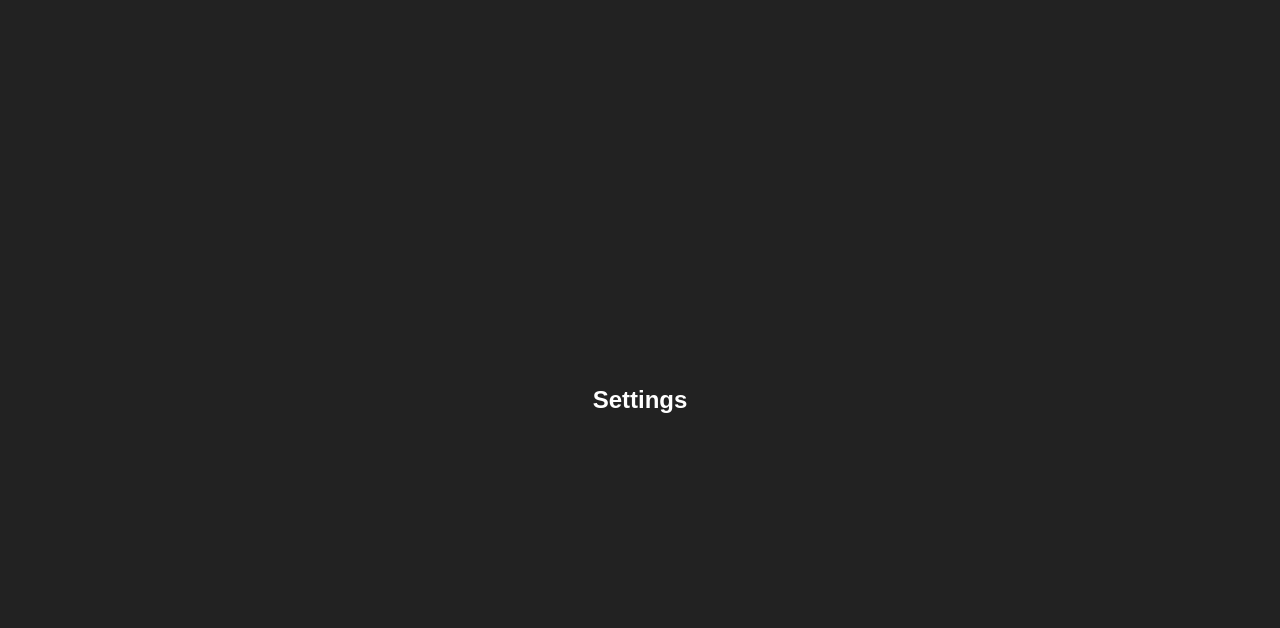
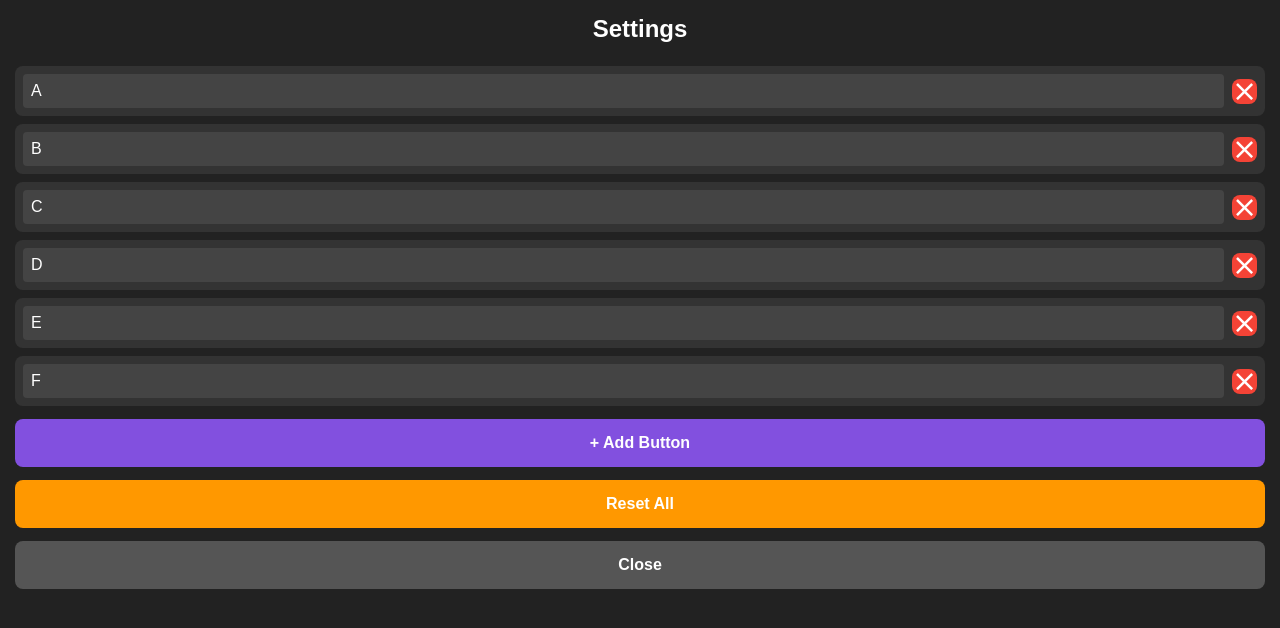
Before and after one commit to derVedro/klikker, a website: page src/index.html in a window 1280 px wide. Both pictures are taken after a click on the button "Settings". Drawn offline with Linux system fonts and the light colour scheme.

Commit message:
added settings: add/delete/edit/reset counters

```diff
--- a/package.json
+++ b/package.json
@@ -1,6 +1,6 @@
 {
   "name": "klikker",
-  "version": "0.1.1",
+  "version": "0.1.2",
   "description": "Lightweight android clicker app",
   "dependencies": {
     "@capacitor/android": "^8.3.3",
--- a/src/css/style.css
+++ b/src/css/style.css
@@ -2,6 +2,11 @@
     --bg: #121212;
     --text: #ffffff;
     --ctrl-bg: #333;
+    --row-bg: #333;
+    --modal-bg: rgba(0, 0, 0, 0.9);
+    --content-bg: #222;
+    --input-bg: #444;
+    --input-text: #ffffff;
     --flash: #ffffff;
 }
 
@@ -11,6 +16,11 @@
     padding: 0;
     -webkit-tap-highlight-color: transparent;
     user-select: none;
+}
+
+input {
+    -webkit-user-select: text !important;
+    user-select: text !important;
 }
 
 html, body {
@@ -113,7 +123,7 @@ html, body {
     left: 0;
     width: 100%;
     height: 100%;
-    background: rgba(0, 0, 0, 0.8);
+    background: var(--modal-bg);
     z-index: 1000;
     display: flex;
     align-items: center;
@@ -125,12 +135,84 @@ html, body {
 }
 
 .modal-content {
-    background: #222;
+    background: var(--content-bg);
     padding: 15px;
     width: 100%;
     height: 100%;
+    overflow-y: auto;
+    display: flex;
+    flex-direction: column;
+    gap: 8px;
+}
+
+.modal-content h2 {
+    margin: 0 0 15px 0;
+    text-align: center;
+}
+
+#settings-list {
+    display: flex;
+    flex-direction: column;
+    gap: 8px;
+    flex-grow: 1;
+}
+
+.config-row {
+    background: var(--row-bg);
+    padding: 8px;
+    border-radius: 8px;
+    display: flex;
+    align-items: center;
+    gap: 8px;
+}
+
+.config-row input[type="text"] {
+    flex: 1;
+    min-width: 60px;
+    padding: 8px;
+    border-radius: 4px;
+    border: none;
+    font-size: 16px;
+    background: var(--input-bg);
+    color: var(--input-text);
+}
+
+.delete-btn {
+    width: 25px;
+    height: 25px;
+    padding: 0;
+    font-size: 30px;
+    background: #f44336;
     color: #fff;
+    border: none;
+    border-radius: 8px;
+    margin-left: auto;
     display: flex;
     align-items: center;
     justify-content: center;
+    line-height: 1;
 }
+
+.action-btn {
+    width: 100%;
+    padding: 15px;
+    border: none;
+    border-radius: 8px;
+    font-size: 16px;
+    font-weight: bold;
+    cursor: pointer;
+    color: #fff;
+    margin-top: 5px;
+}
+
+.action-btn.add {
+    background: #8250df;
+}
+
+.action-btn.reset {
+    background: #ff9800;
+}
+
+.action-btn.close {
+    background: #555;
+}
--- a/src/js/app.js
+++ b/src/js/app.js
@@ -1,11 +1,17 @@
 const STORAGE_KEY = 'klikker_data';
+const COLORS = [
+    '#D4AF37', '#FF007F', '#0000FF', '#556B2F',
+    '#8B0000', '#9932CC', '#FF4500', '#00CED1',
+    '#FFD700', '#708090', '#2E8B57', '#DC143C',
+    '#000000', '#FFFFFF', '#800080', '#008080',
+];
 const DEFAULT_DATA = [
-    {id: 1, label: 'A', value: 0, color: '#D4AF37'},
-    {id: 2, label: 'B', value: 0, color: '#FF007F'},
-    {id: 3, label: 'C', value: 0, color: '#0000FF'},
-    {id: 4, label: 'D', value: 0, color: '#556B2F'},
-    {id: 5, label: 'E', value: 0, color: '#8B0000'},
-    {id: 6, label: 'F', value: 0, color: '#9932CC'},
+    {id: 1, label: 'A', value: 0, color: COLORS[0]},
+    {id: 2, label: 'B', value: 0, color: COLORS[1]},
+    {id: 3, label: 'C', value: 0, color: COLORS[2]},
+    {id: 4, label: 'D', value: 0, color: COLORS[3]},
+    {id: 5, label: 'E', value: 0, color: COLORS[4]},
+    {id: 6, label: 'F', value: 0, color: COLORS[5]},
 ];
 let counters = [];
 let longPressTimer = null;
@@ -80,9 +86,76 @@ function endLongPress(btn) {
     if (btn) btn.classList.remove('long-press-active');
 }
 
+function toggleSettings(show) {
+    const modal = document.getElementById('modal-settings');
+    if (show) {
+        modal.classList.remove('hidden');
+        renderSettings();
+    } else {
+        modal.classList.add('hidden');
+    }
+}
+
+function renderSettings() {
+    const list = document.getElementById('settings-list');
+    list.innerHTML = '';
+    counters.forEach((counter, index) => {
+        const row = document.createElement('div');
+        row.className = 'config-row';
+        const labelInput = document.createElement('input');
+        labelInput.type = 'text';
+        labelInput.value = counter.label;
+        labelInput.addEventListener('input', (e) => {
+            counter.label = e.target.value;
+            saveState();
+            renderGrid();
+        });
+        const delBtn = document.createElement('button');
+        delBtn.textContent = '⨯';
+        delBtn.className = 'delete-btn';
+        delBtn.addEventListener('click', () => {
+            if (counters.length > 1) {
+                counters.splice(index, 1);
+                saveState();
+                renderSettings();
+                renderGrid();
+            }
+        });
+        row.appendChild(labelInput);
+        row.appendChild(delBtn);
+        list.appendChild(row);
+    });
+    const addBtn = document.createElement('button');
+    addBtn.textContent = '+ Add Button';
+    addBtn.className = 'action-btn add';
+    addBtn.addEventListener('click', () => {
+        const newId = counters.length > 0 ? Math.max(...counters.map(c => c.id)) + 1 : 1;
+        counters.push({id: newId, label: 'NEW', value: 0, color: COLORS[newId % COLORS.length]});
+        saveState();
+        renderSettings();
+        renderGrid();
+    });
+    list.appendChild(addBtn);
+    const resetBtn = document.createElement('button');
+    resetBtn.textContent = 'Reset All';
+    resetBtn.className = 'action-btn reset';
+    resetBtn.addEventListener('click', () => {
+        if (confirm('Reset all counters?')) {
+            counters.forEach(c => c.value = 0);
+            saveState();
+            renderGrid();
+            toggleSettings(false);
+        }
+    });
+    list.appendChild(resetBtn);
+    const closeBtn = document.createElement('button');
+    closeBtn.textContent = 'Close';
+    closeBtn.className = 'action-btn close';
+    closeBtn.addEventListener('click', () => toggleSettings(false));
+    list.appendChild(closeBtn);
+}
+
 function setupListeners() {
-    document.getElementById('btn-settings').addEventListener('click', () => {
-        document.getElementById('modal-settings').classList.toggle('hidden');
-    });
+    document.getElementById('btn-settings').addEventListener('click', () => toggleSettings(true));
     document.getElementById('btn-share').addEventListener('click', () => alert('Share feature coming soon'));
 }
```
